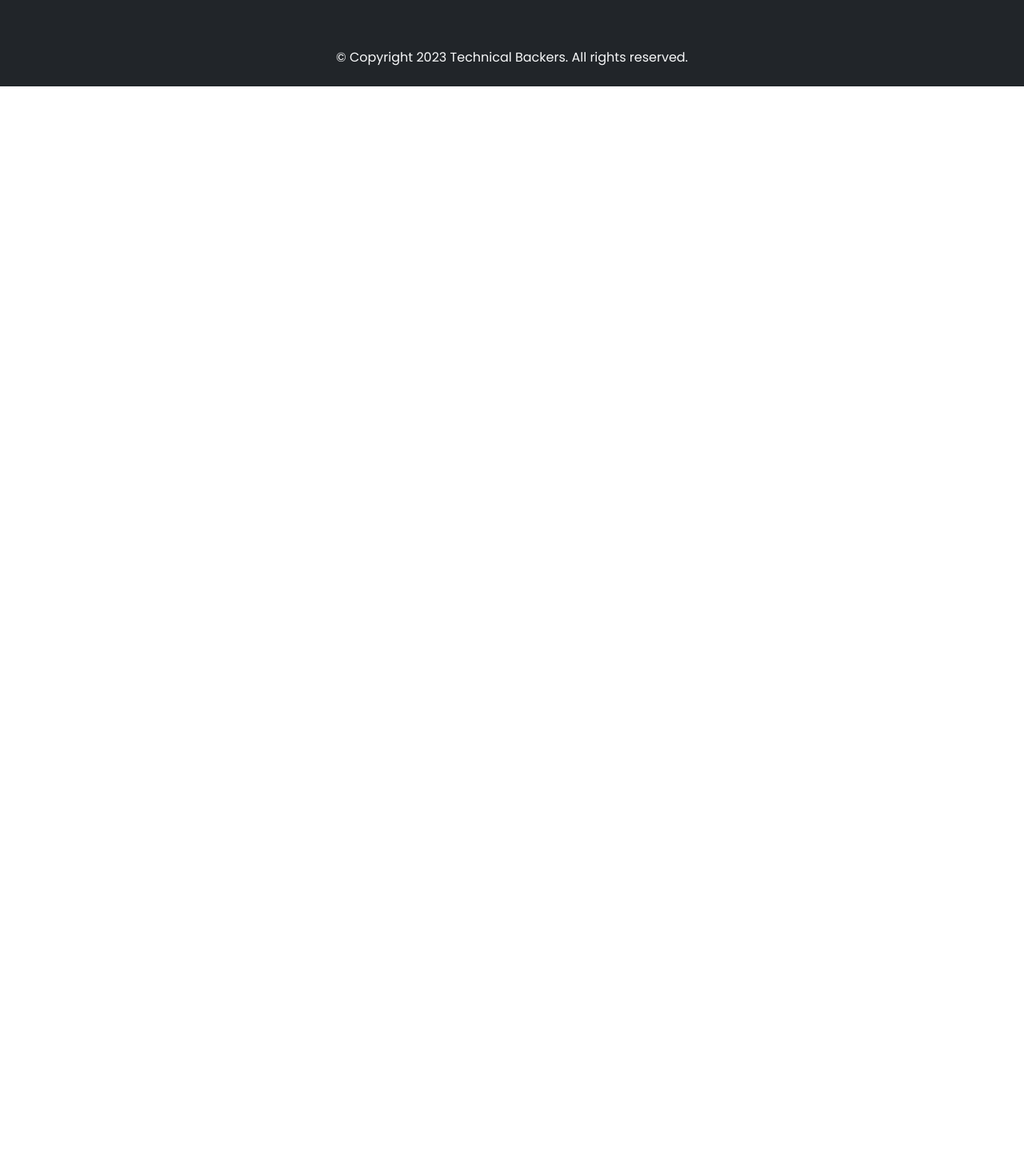
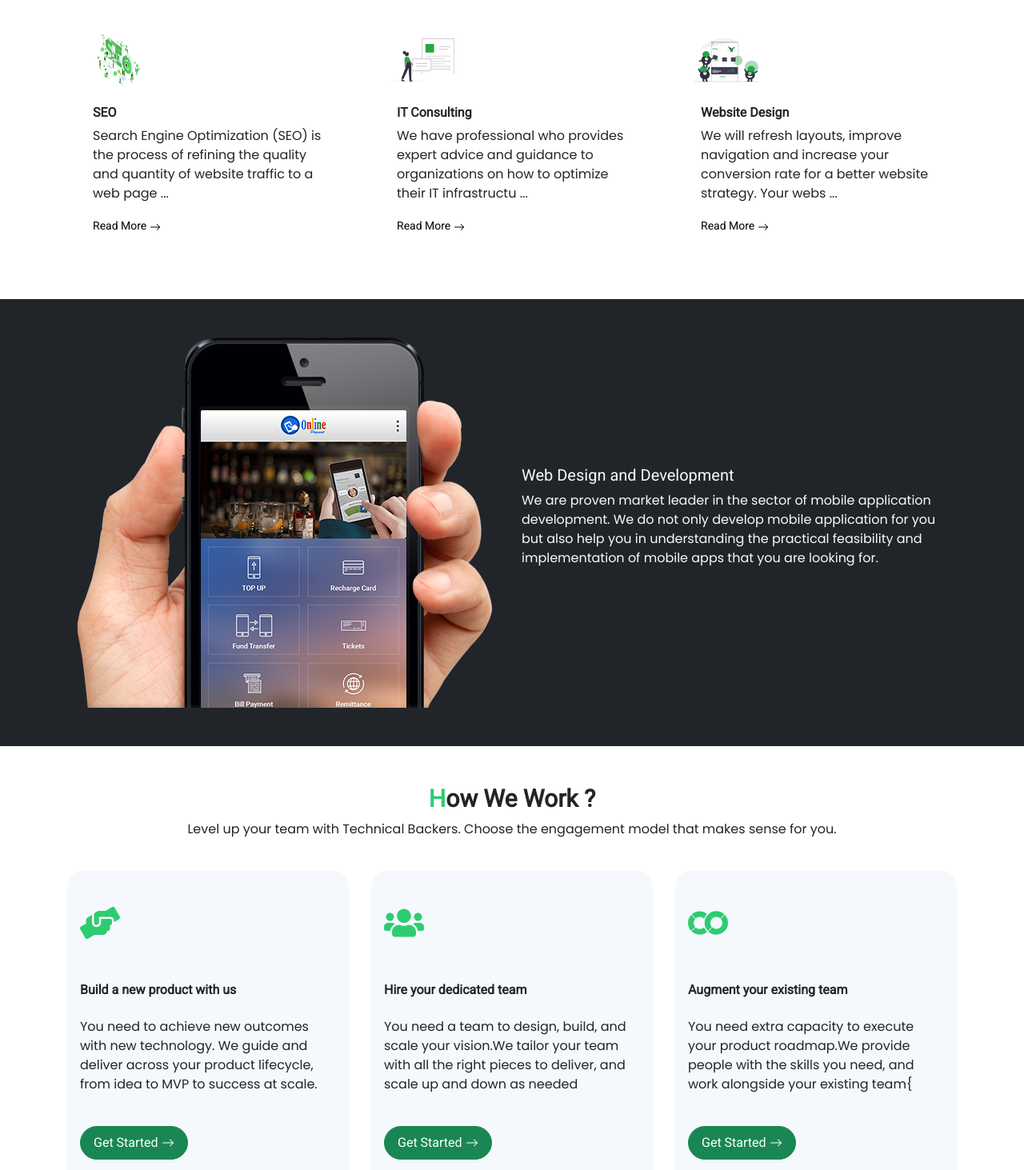
Before and after one commit to gopaladhikari/technical-backer, a React (Vite) app: page / in a window 1280 px wide. Shown: the part 547-2010 px from the top of the page at 80% size. Before the commit the page ends 800 px from the top, so only its background shows below. Built offline with nearby package versions, Linux system fonts and the light colour scheme.

Commit message:
Edited urls

```diff
--- a/src/App.jsx
+++ b/src/App.jsx
@@ -28,11 +28,11 @@ function App() {
       <Navbar />
       <Alert alert={alert} />
       <Routes>
-        <Route path="/technical-backer-vite/" element={<Home />} />
-        <Route path="/technical-backer-vite/about" element={<About />} />
-        <Route path="/technical-backer-vite/services" element={<Services />} />
+        <Route path="/" element={<Home />} />
+        <Route path="/about" element={<About />} />
+        <Route path="/services" element={<Services />} />
         <Route
-          path="/technical-backer-vite/contact"
+          path="/contact"
           element={<Contact alert={alert} showAlert={showAlert} />}
         />
       </Routes>
--- a/src/Components/Home/HomeCard.jsx
+++ b/src/Components/Home/HomeCard.jsx
@@ -16,7 +16,7 @@ function HomeCard({ id, img, title, text }) {
         <div className="card-body">
           <h5>{window.innerWidth < 576 ? smTitle : title}</h5>
           <p>{text.length > 119 ? text.slice(0, 118) + " ..." : text}</p>
-          <Link to="/technical-backer-vite/services" className="read-more-btn">
+          <Link to="/services" className="read-more-btn">
             Read More <BsArrowRight />{" "}
           </Link>
         </div>
--- a/src/Components/Home/HowWeWork.jsx
+++ b/src/Components/Home/HowWeWork.jsx
@@ -14,7 +14,7 @@ function HowWeWork({ title, text, icon }) {
           <h5 className="card-title my-4">{title} </h5>
           <p> {text} </p>
           <Link
-            to="/technical-backer-vite/services"
+            to="/services"
             className="btn btn-success my-4"
           >
             Get Started <BsArrowRight />{" "}
--- a/src/Components/Navbar.jsx
+++ b/src/Components/Navbar.jsx
@@ -7,7 +7,7 @@ function Navbar() {
   return (
     <nav className="navbar navbar-expand-lg bg-light flex-column  align-items-center">
       <div className="container">
-        <Link className="navbar-brand" to="/technical-backer-vite/">
+        <Link className="navbar-brand" to="/">
           <img src="./logo.png" className="logo" alt="logo" />
         </Link>
         <button
```
